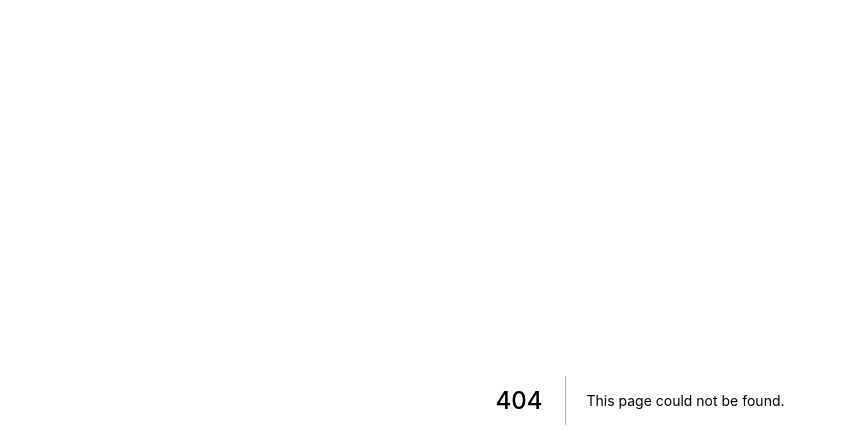
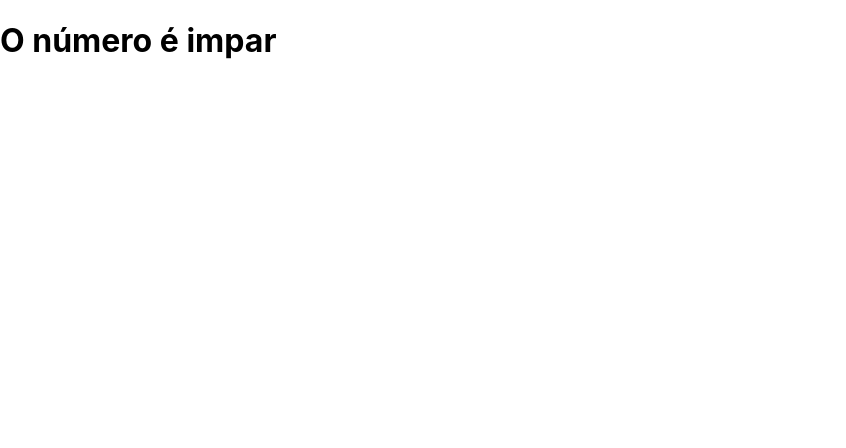
Before and after one commit to renatotnk/curso-nextjs, a Next.js app in the folder exercicios/: page /render/condicional2 in a window 1280 px wide. Before the commit this address had no page. Shown: the top 448 px of the page, without its empty margins (0-846 px from the left). Built offline with nearby package versions, Linux system fonts and the light colour scheme.

Commit message:
Conditional Rendering #02

```diff
--- /dev/null
+++ b/exercicios/components/If.jsx
@@ -0,0 +1,7 @@
+export default function IfComponent(props) {
+    if (props.teste){
+        return props.children
+    } else {
+        return null
+    }
+}
--- /dev/null
+++ b/exercicios/pages/render/condicional2.jsx
@@ -0,0 +1,15 @@
+import IfComponent from "../../components/If";
+
+export default function condicional2() {
+    const numero = 45;
+    return(
+        <div>
+            <IfComponent teste={numero % 2 === 0}>
+                <h1>O número é par</h1>
+            </IfComponent>
+            <IfComponent teste={numero % 2 === 1}>
+                <h1>O número é impar</h1>
+            </IfComponent>
+        </div>
+    )
+}
```
